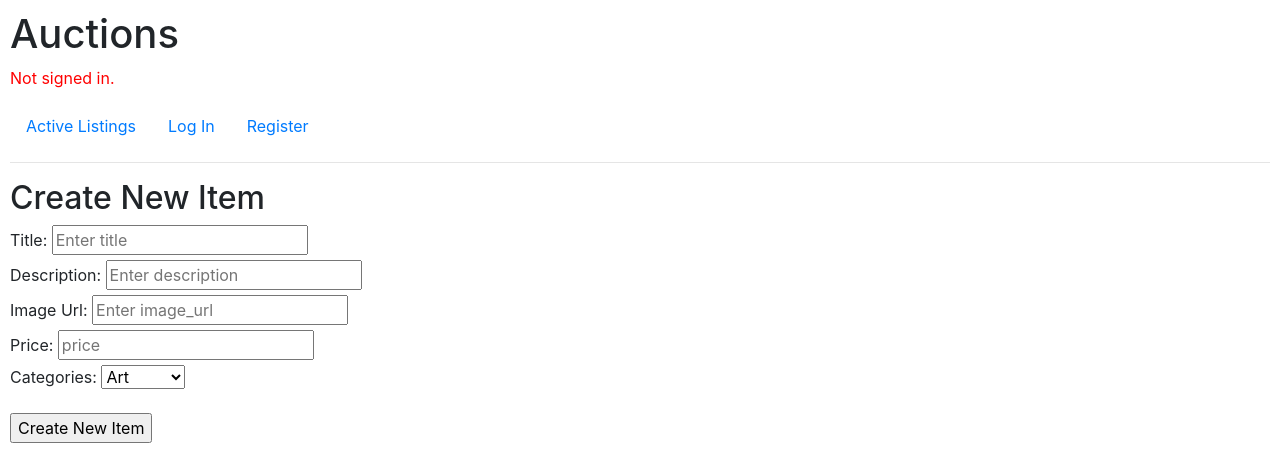
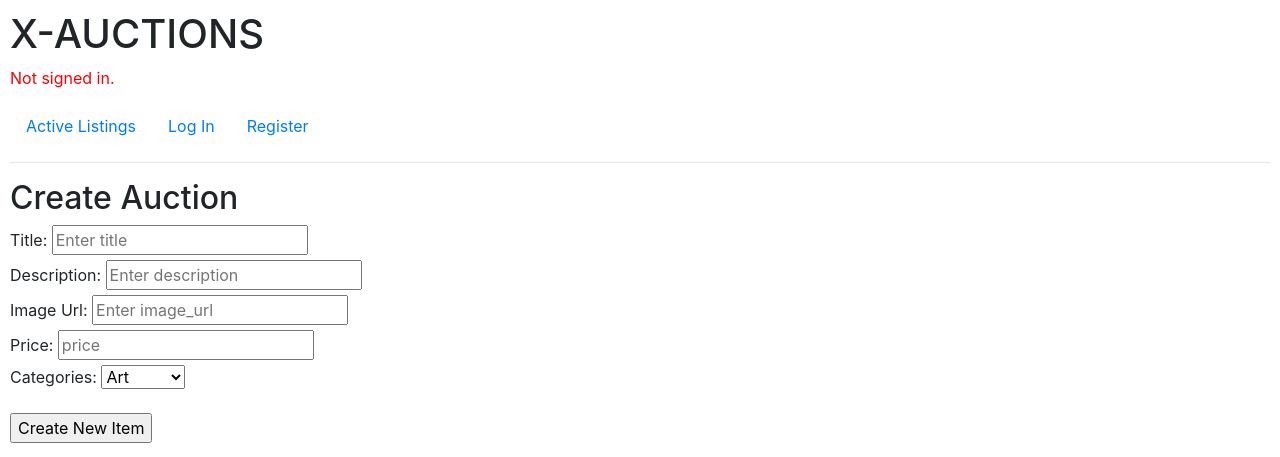
Before and after one commit to thomasmbatha/commerce, a Django app: page /create in a window 1280 px wide. Shown: the top 457 px of the page. Run offline with Django 3.2, Linux system fonts and the light colour scheme; data comes from the database, SQL or seed files in the repository; some libraries are stand-ins or nearby versions.

Commit message:
coding done

```diff
--- a/auctions/templates/auctions/create_listing.html
+++ b/auctions/templates/auctions/create_listing.html
@@ -1,7 +1,8 @@
 {% extends "auctions/layout.html" %}
+{% block title %}| Add Auction{% endblock %}
 
 {% block body %}
-    <h2>Create New Item</h2>
+    <h2>Create Auction</h2>
     <form action="{% url 'create_listing' %}" method="POST">
         {% csrf_token %}
         <label for="title">Title:</label>
--- a/auctions/templates/auctions/index.html
+++ b/auctions/templates/auctions/index.html
@@ -1,5 +1,5 @@
 {% extends "auctions/layout.html" %}
-
+{% block title %}| Home{% endblock %}
 {% block body %}
     <h2>Active Listings</h2>
     <form action="{% url 'display' %}" method="POST" class="my-3">
--- a/auctions/templates/auctions/layout.html
+++ b/auctions/templates/auctions/layout.html
@@ -3,13 +3,18 @@
 <!DOCTYPE html>
 <html lang="en">
     <head>
-        <title>{% block title %}Auctions{% endblock %}</title>
+        <title>X-AUCTIONS{% block title %} | Home{% endblock %}</title>
         <link rel="stylesheet" href="https://stackpath.bootstrapcdn.com/bootstrap/4.4.1/css/bootstrap.min.css" integrity="sha384-Vkoo8x4CGsO3+Hhxv8T/Q5PaXtkKtu6ug5TOeNV6gBiFeWPGFN9MuhOf23Q9Ifjh" crossorigin="anonymous">
         <link href="{% static 'auctions/styles.css' %}" rel="stylesheet">
         <link href="https://fonts.googleapis.com/css2?family=Poppins:wght@400;700&display=swap" rel="stylesheet">
+
+          <!-- Favicons -->
+        <link rel="icon" type="image/png" href="{% static 'auctions/img/favicon.png' %}">
+        <link rel="apple-touch-icon" type="image/png" href="{% static 'auctions/img/apple-touch-icon.png' %}">
+
     </head>
     <body>
-        <h1>Auctions</h1>
+        <h1>X-AUCTIONS</h1>
         <div>
             {% if user.is_authenticated %}
                 <p>Signed in as <strong style="color:#00f108">{{ user.username }}</strong>.</p>
--- a/auctions/templates/auctions/listing.html
+++ b/auctions/templates/auctions/listing.html
@@ -1,4 +1,5 @@
 {% extends "auctions/layout.html" %}
+{% block title %}| Current Auctions{% endblock %}
 
 {% block body %}
 
--- a/auctions/templates/auctions/login.html
+++ b/auctions/templates/auctions/login.html
@@ -1,4 +1,5 @@
 {% extends "auctions/layout.html" %}
+{% block title %}| Login{% endblock %}
 
 {% block body %}
 
--- a/auctions/templates/auctions/register.html
+++ b/auctions/templates/auctions/register.html
@@ -1,4 +1,5 @@
 {% extends "auctions/layout.html" %}
+{% block title %}| Register{% endblock %}
 
 {% block body %}
 
--- a/auctions/templates/auctions/watchlist.html
+++ b/auctions/templates/auctions/watchlist.html
@@ -1,4 +1,5 @@
 {% extends "auctions/layout.html" %}
+{% block title %}| Watchlist{% endblock %}
 
 {% block body %}
 <div class="container">
```
Also changed, not shown: auctions/views.py (+47 -6 lines), auctions/static/auctions/img/apple-touch-icon.png (added), auctions/static/auctions/img/favicon.png (added).
